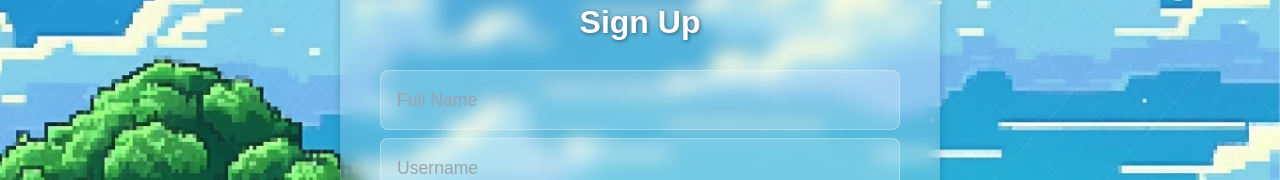
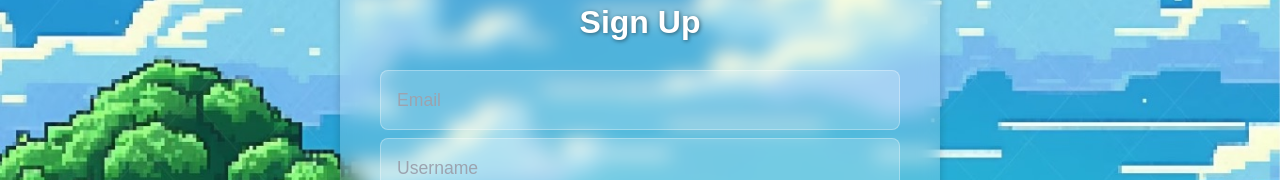
Before and after one commit to Brum-Eye/web-programming-project, a Next.js app: page /signup in a window 1280 px wide. Shown: the part 193-373 px from the top of the page. Built offline with nearby package versions, Linux system fonts and the light colour scheme.

Commit message:
Changes for now

```diff
--- a/src/app/signup/page.tsx
+++ b/src/app/signup/page.tsx
@@ -31,7 +31,7 @@ export default function SignupPage() {
           <input
             className={styles.input}
             type="text"
-            placeholder="Full Name"
+            placeholder="Email"
             value={name}
             onChange={(e) => setName(e.target.value)}
           />
```
Also changed, not shown: package.json (+6 -5 lines), 2 other files (tests, documents, lock files or other folders).
